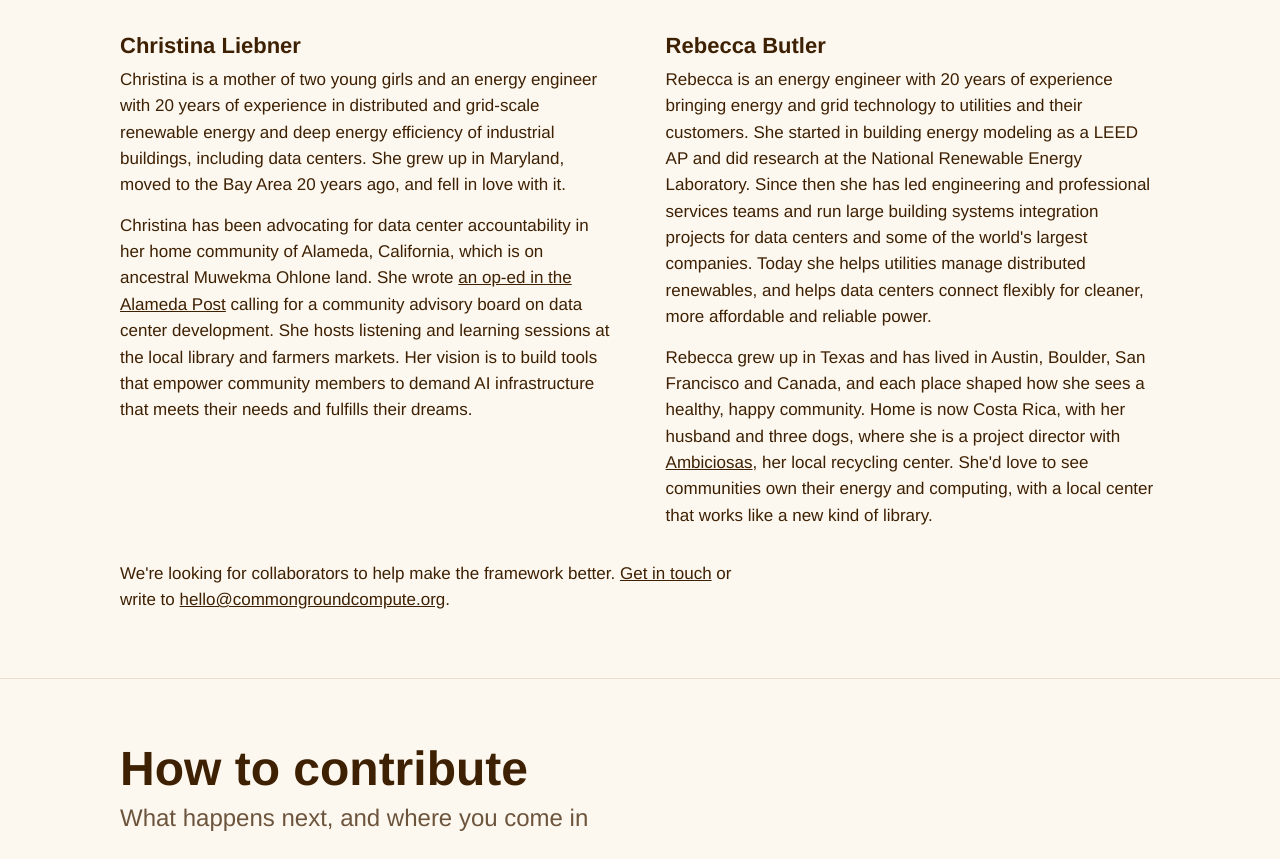
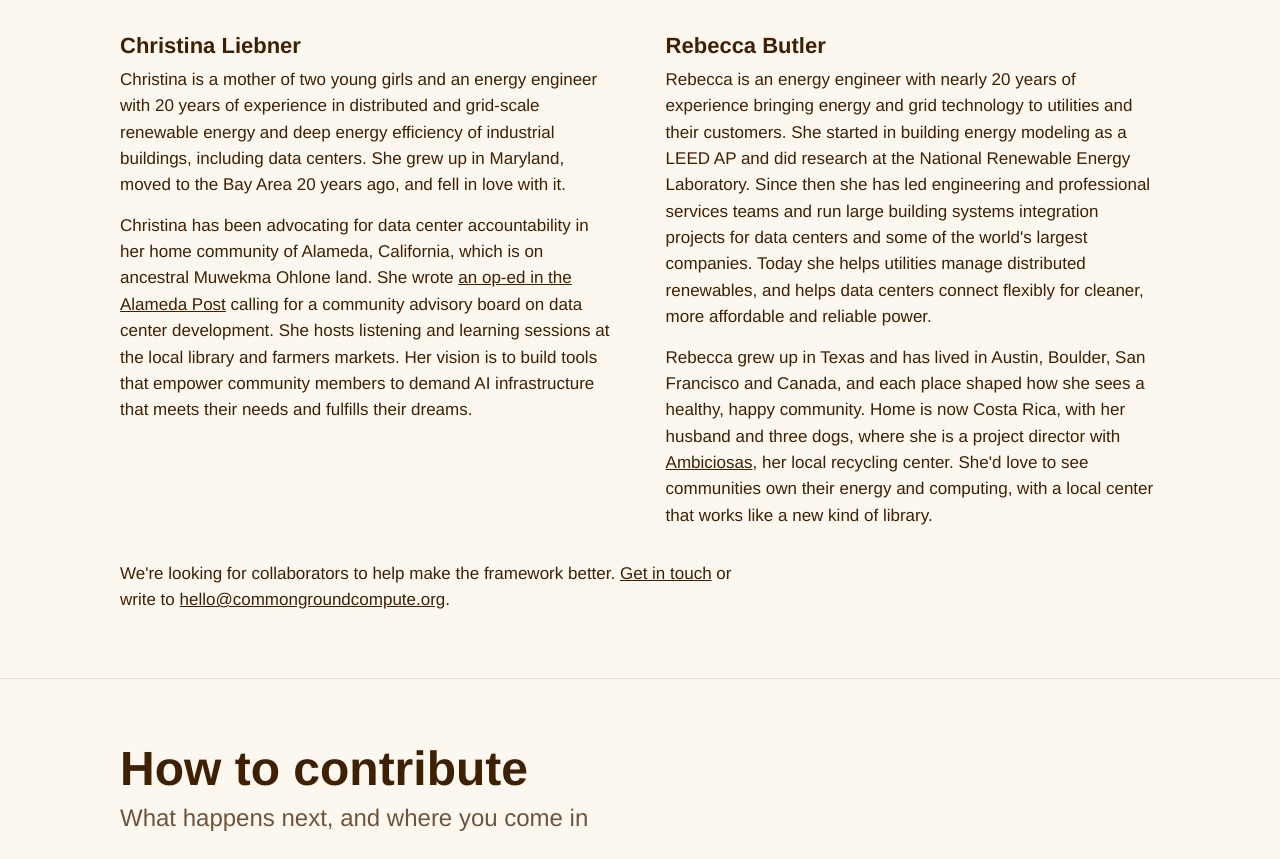
Before and after one commit to rebexcodex/commongroundcompute, a plain HTML site: page index.html in a window 1280 px wide. Shown: the part 9145-10004 px from the top of the page. Drawn offline with Linux system fonts and the light colour scheme; a web font is replaced by a local one.

Commit message:
Rebecca bio: nearly 20 years
Co-Authored-By: Claude Opus 5.5 <noreply@anthropic.com>
Claude-Session: https://claude.ai/code/session_0155t8oRG54jtjaWBL9DVzcK

```diff
--- a/index.html
+++ b/index.html
@@ -636,7 +636,7 @@ footer { border-top: 1px solid var(--rule); padding: 32px 0 48px; font-size: 14p
       </div>
       <div class="bio">
         <h3>Rebecca Butler</h3>
-        <p>Rebecca is an energy engineer with 20 years of experience bringing energy and grid technology to utilities and their customers. She started in building energy modeling as a LEED AP and did research at the National Renewable Energy Laboratory. Since then she has led engineering and professional services teams and run large building systems integration projects for data centers and some of the world's largest companies. Today she helps utilities manage distributed renewables, and helps data centers connect flexibly for cleaner, more affordable and reliable power.</p>
+        <p>Rebecca is an energy engineer with nearly 20 years of experience bringing energy and grid technology to utilities and their customers. She started in building energy modeling as a LEED AP and did research at the National Renewable Energy Laboratory. Since then she has led engineering and professional services teams and run large building systems integration projects for data centers and some of the world's largest companies. Today she helps utilities manage distributed renewables, and helps data centers connect flexibly for cleaner, more affordable and reliable power.</p>
         <p>Rebecca grew up in Texas and has lived in Austin, Boulder, San Francisco and Canada, and each place shaped how she sees a healthy, happy community. Home is now Costa Rica, with her husband and three dogs, where she is a project director with <a href="https://recycleosa.com/">Ambiciosas</a>, her local recycling center. She'd love to see communities own their energy and computing, with a local center that works like a new kind of library.</p>
       </div>
     </div>
```
